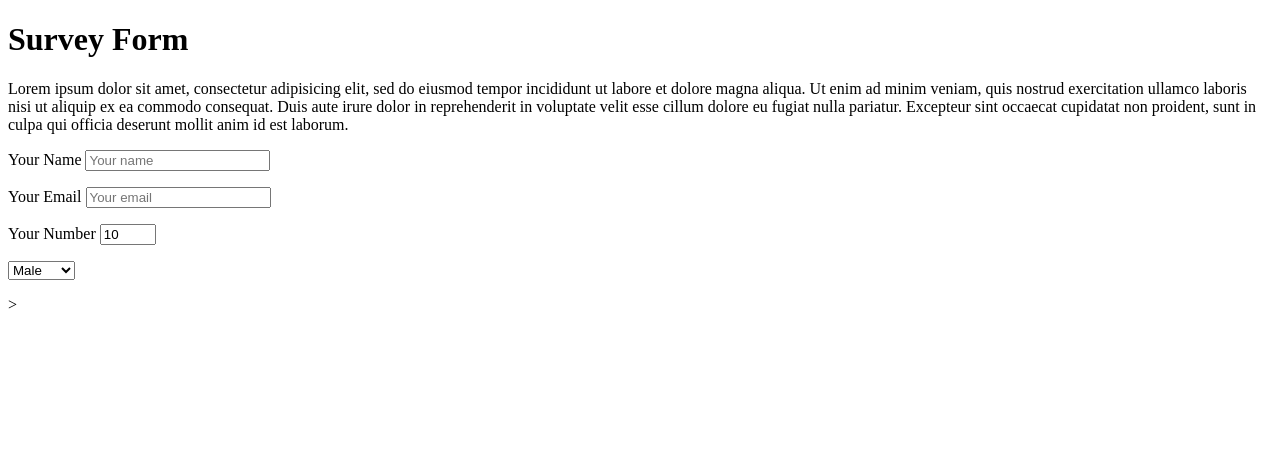
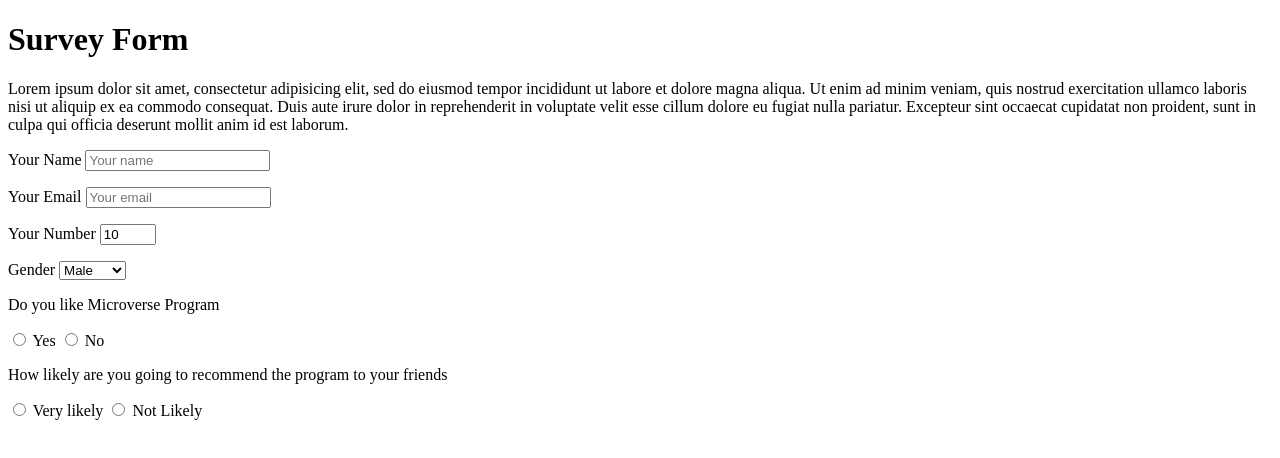
Before and after one commit to tigamadou/microverse_ia_lm, a plain HTML site: page index.html in a window 1280 px wide. Drawn offline with Linux system fonts and the light colour scheme.

Commit message:
12th and 13th requirement done!

```diff
--- a/index.html
+++ b/index.html
@@ -36,11 +36,30 @@
         <input required="" type="number" name="number" id="number" min="10" max="50" value="10" placeholder="Your number">
       </p>
       <p>
+        <label for="dropdown">Gender</label>
         <select id="dropdown">
-        <option value="gender">Male</option>
-        <option value="gender">Female</option>
+        <option value="male">Male</option>
+        <option value="female">Female</option>
       </select>
-      </p>>
+      </p>
+      <p>
+        <label for="">Do you like Microverse Program</label>
+        <div class="">
+          <input type="radio" name="like" value="yes" id="yes">
+          <label for="yes">Yes</label>
+          <input type="radio" name="like" value="no" id="no">
+          <label for="no">No</label>
+        </div>
+      </p>
+      <p>
+        <label for="">How likely are you going to recommend the program to your friends</label>
+        <div class="">
+          <input type="radio" name="likely" value="very-likel" id="very-likely">
+          <label for="very-likely">Very likely</label>
+          <input type="radio" name="likely" value="not-likely" id="not-likely">
+          <label for="not-likely">Not Likely</label>
+        </div>
+      </p>
     </form>
     <script  src="js/index.js"></script>
   </body>
```
